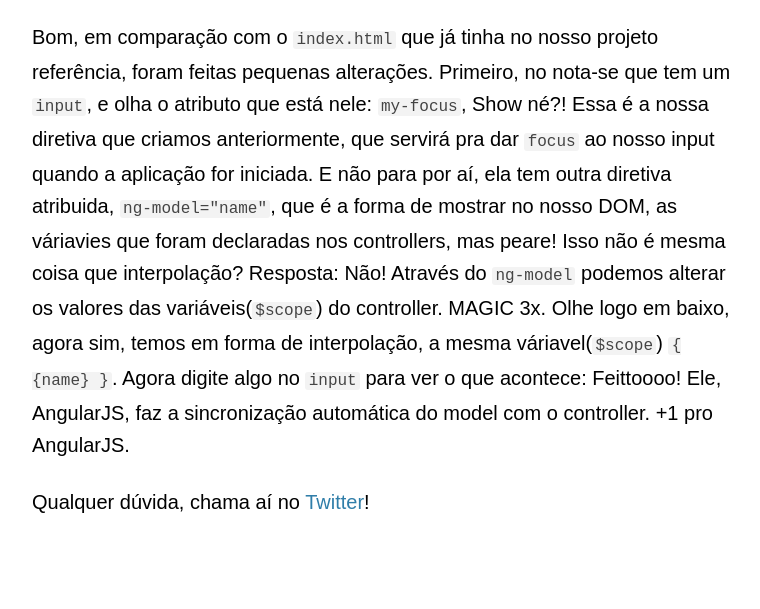
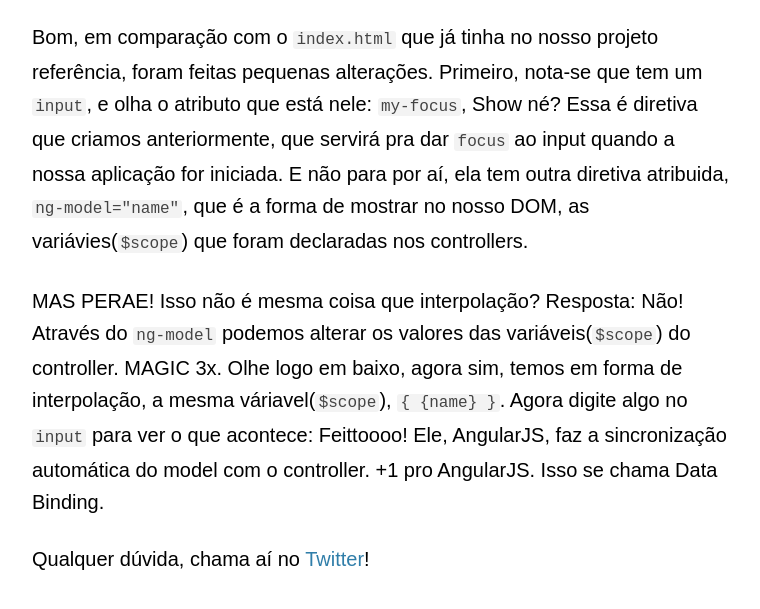
Before and after one commit to fabriciomrkonell/fabriciomrkonell, a Jekyll site: the page built from _posts/2014-11-27-angularjs-requirejs-parte-1.markdown, in a window 1280 px wide and 900 px high, scrolled down 7551 px, cut to the strip 282-891 px from the top of the window. Shown: the whole strip, without its empty margins (258-1018 px from the left). Built offline with Jekyll 4.4.1, drawn with Linux system fonts in a browser that asks for light colours; some web fonts are replaced; Markdown is read by kramdown in place of the engine named in the settings; comment, search, counter and statistics services are not loaded; before the commit the page ends 8394 px from its top, so only the background shows below that.

Commit message:
Update 2014-11-27-angularjs-requirejs-parte-1.markdown

```diff
--- a/_posts/2014-11-27-angularjs-requirejs-parte-1.markdown
+++ b/_posts/2014-11-27-angularjs-requirejs-parte-1.markdown
@@ -91,6 +91,9 @@ Mas o que é mais legal, e não mencionei ainda, é o <code>ng-repeat</code>, qu
 Ok, está quase. Falta apenas o <code>index.html</code>. Lá vai ele:
 <script src="https://gist.github.com/realronchi/dadc7cee70449f040285.js"></script>
 
-Bom, em comparação com o <code>index.html</code> que já tinha no nosso projeto referência, foram feitas pequenas alterações. Primeiro, no nota-se que tem um <code>input</code>, e olha o atributo que está nele: <code>my-focus</code>, Show né?! Essa é a nossa diretiva que criamos anteriormente, que servirá pra dar <code>focus</code> ao nosso input quando a aplicação for iniciada. E não para por aí, ela tem outra diretiva atribuida, <code>ng-model="name"</code>, que é a forma de mostrar no nosso DOM, as váriavies que foram declaradas nos controllers, mas peare! Isso não é mesma coisa que interpolação? Resposta: Não! Através do <code>ng-model</code> podemos alterar os valores das variáveis(<code>$scope</code>) do controller. MAGIC 3x. Olhe logo em baixo, agora sim, temos em forma de interpolação, a mesma váriavel(<code>$scope</code>) <code>{ {name} }</code>. Agora digite algo no <code>input</code> para ver o que acontece: Feittoooo! Ele, AngularJS, faz a sincronização automática do model com o controller. +1 pro AngularJS.
+Bom, em comparação com o <code>index.html</code> que já tinha no nosso projeto referência, foram feitas pequenas alterações. Primeiro, nota-se que tem um <code>input</code>, e olha o atributo que está nele: <code>my-focus</code>, Show né? Essa é diretiva que criamos anteriormente, que servirá pra dar <code>focus</code> ao input quando a nossa aplicação for iniciada. E não para por aí, ela tem outra diretiva atribuida, <code>ng-model="name"</code>, que é a forma de mostrar no nosso DOM, as variávies(<code>$scope</code>) que foram declaradas nos controllers.
+
+MAS PERAE! Isso não é mesma coisa que interpolação?
+Resposta: Não! Através do <code>ng-model</code> podemos alterar os valores das variáveis(<code>$scope</code>) do controller. MAGIC 3x. Olhe logo em baixo, agora sim, temos em forma de interpolação, a mesma váriavel(<code>$scope</code>), <code>{ {name} }</code>. Agora digite algo no <code>input</code> para ver o que acontece: Feittoooo! Ele, AngularJS, faz a sincronização automática do model com o controller. +1 pro AngularJS. Isso se chama Data Binding.
 
 Qualquer dúvida, chama aí no <a href="https://twitter.com/realronchi" target="blank">Twitter</a>!
```
